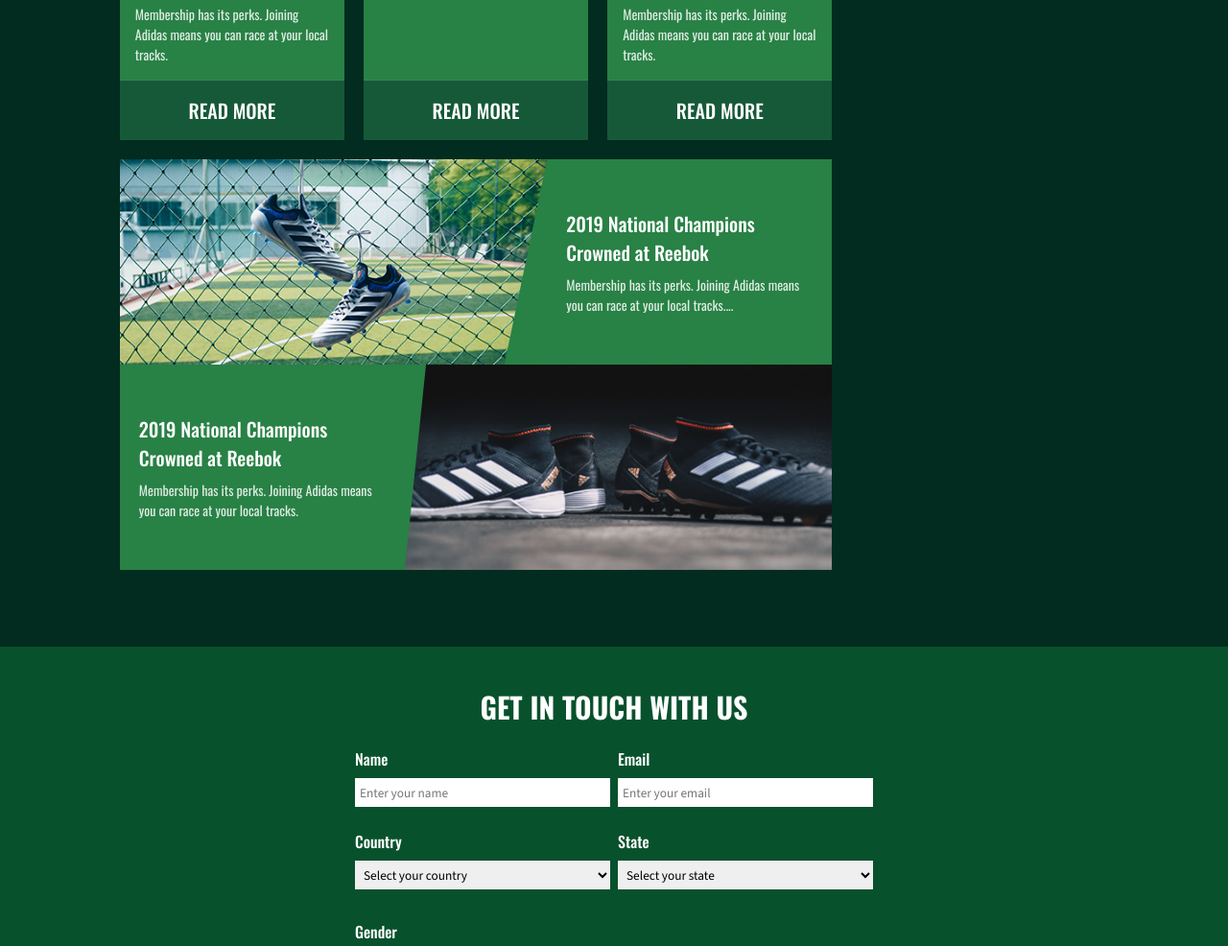
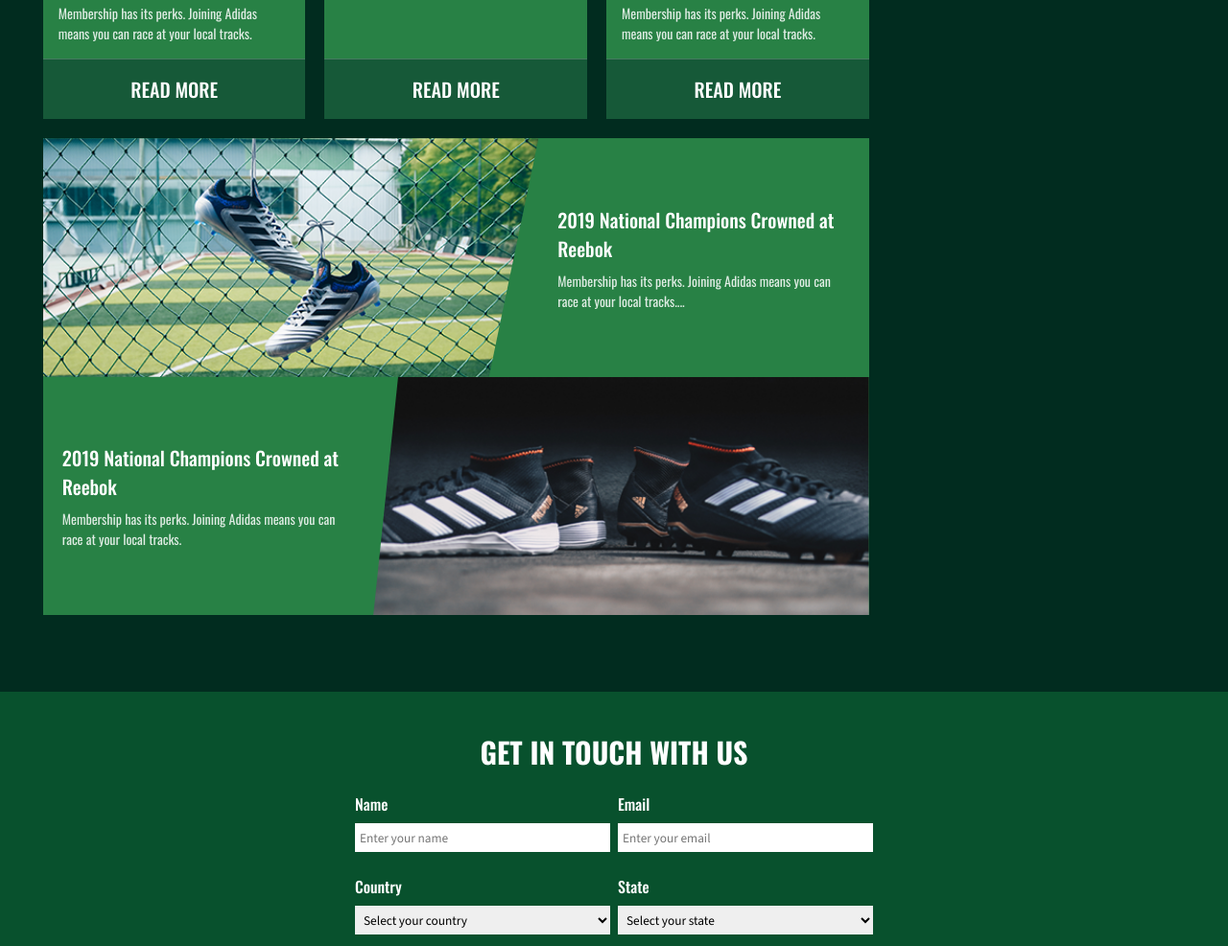
Before and after one commit to AemanNisar/WPBrigade, a plain HTML site: page public/index.html in a window 1280 px wide. Shown: the part 1442-2428 px from the top of the page at 96% size. Drawn offline with nearby package versions, Linux system fonts and the light colour scheme.

Commit message:
increased max screen size

```diff
--- a/public/css/style.css
+++ b/public/css/style.css
@@ -16,7 +16,7 @@
   --clr-text-body: rgba(255, 255, 255, 0.85);
 
   /* — Layout — */
-  --max-width: 1440px;
+  --max-width: 1900px;
   --padding-page: 80px;
   --padding-section: 20px 80px;
 
@@ -29,7 +29,7 @@
   --space-xs: 4px;
 
   /* — Typography Scale — */
-  --font-primary: "Oswald", sans-serif;
+  --font-primary: "Oswald",'Arial Narrow';
   --font-secondary: "Source Sans 3", sans-serif;
 
   --text-xs: 14px;
@@ -56,11 +56,13 @@
 *::after {
   box-sizing: border-box;
   margin: 0;
+
   padding: 0;
 }
 
 html {
   scroll-behavior: smooth;
+  /* font-family: 'Franklin Gothic Medium', 'Arial Narrow', Arial, sans-serif */
 }
 
 body {
@@ -143,8 +145,8 @@
 /*  CONTAINER*/
 .container {
   width: 100%;
+  max-width: 1900px;
   margin: 0 auto;
-  max-width: 1120px;
   padding-inline: clamp(16px, 3.5vw, 80px);
 }
 
@@ -758,8 +760,6 @@
 .zigzag {
   display: flex;
   background-color: var(--clr-home);
-  max-width: 825px;
-  max-height: 238px;
   margin-inline: auto;
 }
 
--- a/public/js/features/countryState.js
+++ b/public/js/features/countryState.js
@@ -29,6 +29,7 @@
         stateSelect.innerHTML = "<option>No states found</option>";
       }
     } catch (err) {
+      console.log("error is ",error)
       console.error("Frontend error:", err);
       stateSelect.innerHTML = "<option>Error loading</option>";
     } finally {
```
Also changed, not shown: data/messages.json (+11 -0 lines), public/index.html (+9 -10 lines), README.md.
